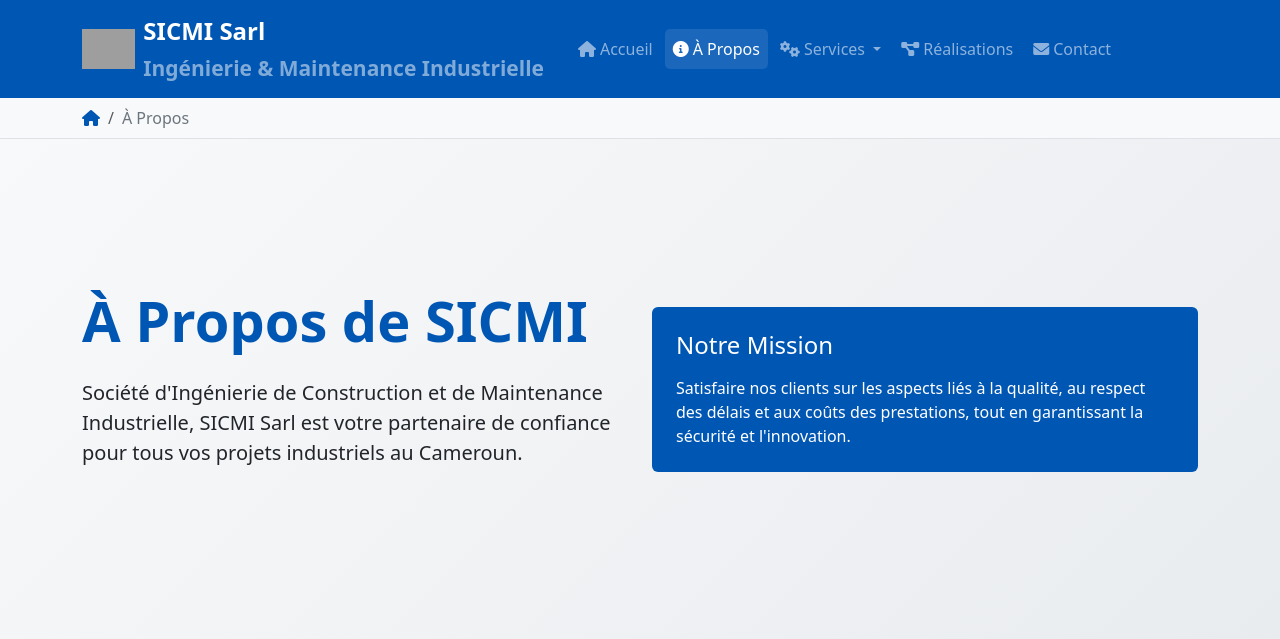
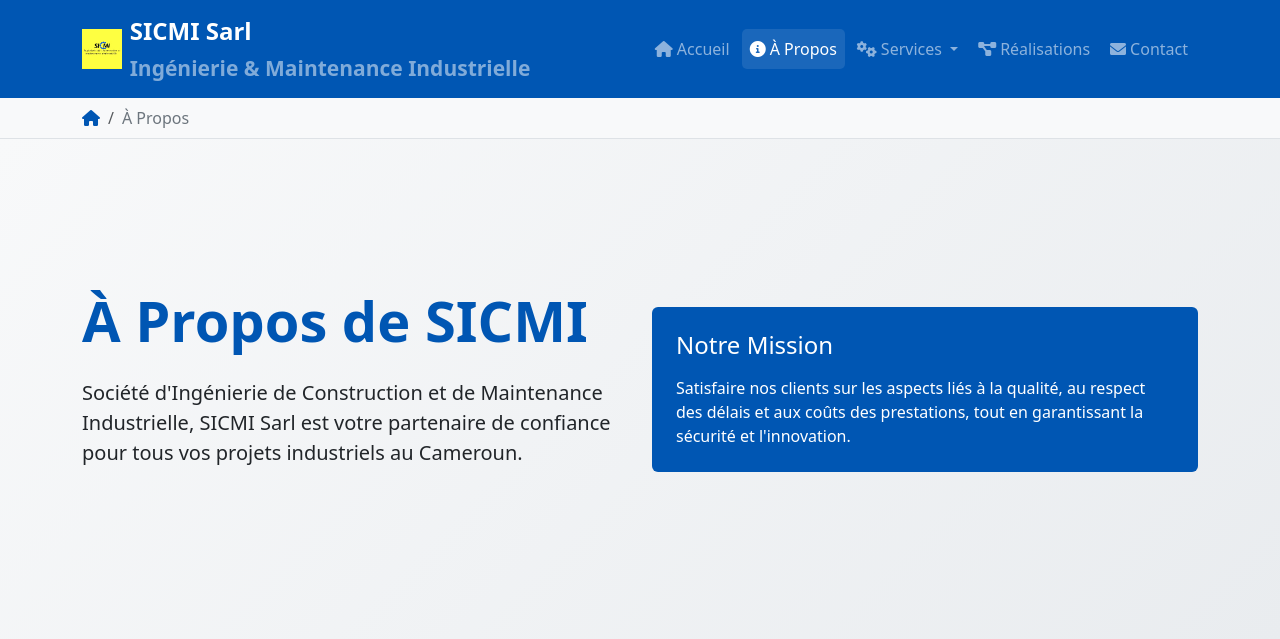
Before and after one commit to 338783-png/sicmi, a Django app: page /a-propos/ in a window 1280 px wide. Shown: the top 639 px of the page. Run offline with Django 5.2, Linux system fonts and the light colour scheme; data comes from the database, SQL or seed files in the repository; grey boxes are pictures that could not be loaded.

Commit message:
UI: inline brand left + nav links right; hide separate header on large screens

```diff
--- a/templates/includes/header.html
+++ b/templates/includes/header.html
@@ -1,5 +1,5 @@
 {% load static %}
-<!-- Simplified header (no carousel/background). Hidden on large screens because nav shows brand there. -->
+<!-- Simplified header (no carousel/background) -->
 <header class="header-simple bg-white shadow-sm d-lg-none">
     <div class="container">
         <div class="row align-items-center py-3">
--- a/templates/includes/nav.html
+++ b/templates/includes/nav.html
@@ -7,16 +7,16 @@
                 aria-controls="navbarNav" aria-expanded="false" aria-label="Toggle navigation">
             <span class="navbar-toggler-icon"></span>
         </button>
-        <a class="navbar-brand d-flex align-items-center me-4" href="{% url 'home' %}">
-            <img src="{% static 'images/logo.svg' %}" alt="SICMI" style="height: 40px; width: auto;">
+        <a class="navbar-brand d-flex align-items-center" href="{% url 'home' %}">
+            <img src="{% static 'images/logo.png' %}" alt="SICMI" style="height: 40px; width: auto;">
             <div class="ms-2 d-none d-md-block">
-                <div class="fw-bold">SICMI Sarl</div>
+                <div class="fw-bold text-white">SICMI Sarl</div>
                 <small class="text-white-50">Ingénierie & Maintenance Industrielle</small>
             </div>
         </a>
 
         <div class="collapse navbar-collapse" id="navbarNav">
-            <ul class="navbar-nav me-auto">
+            <ul class="navbar-nav ms-auto">
                 <li class="nav-item">
                     <a class="nav-link {% if request.path == '/' %}active{% endif %}" href="{% url 'home' %}">
                         <i class="fas fa-home me-1"></i>{% trans "Accueil" %}
```
